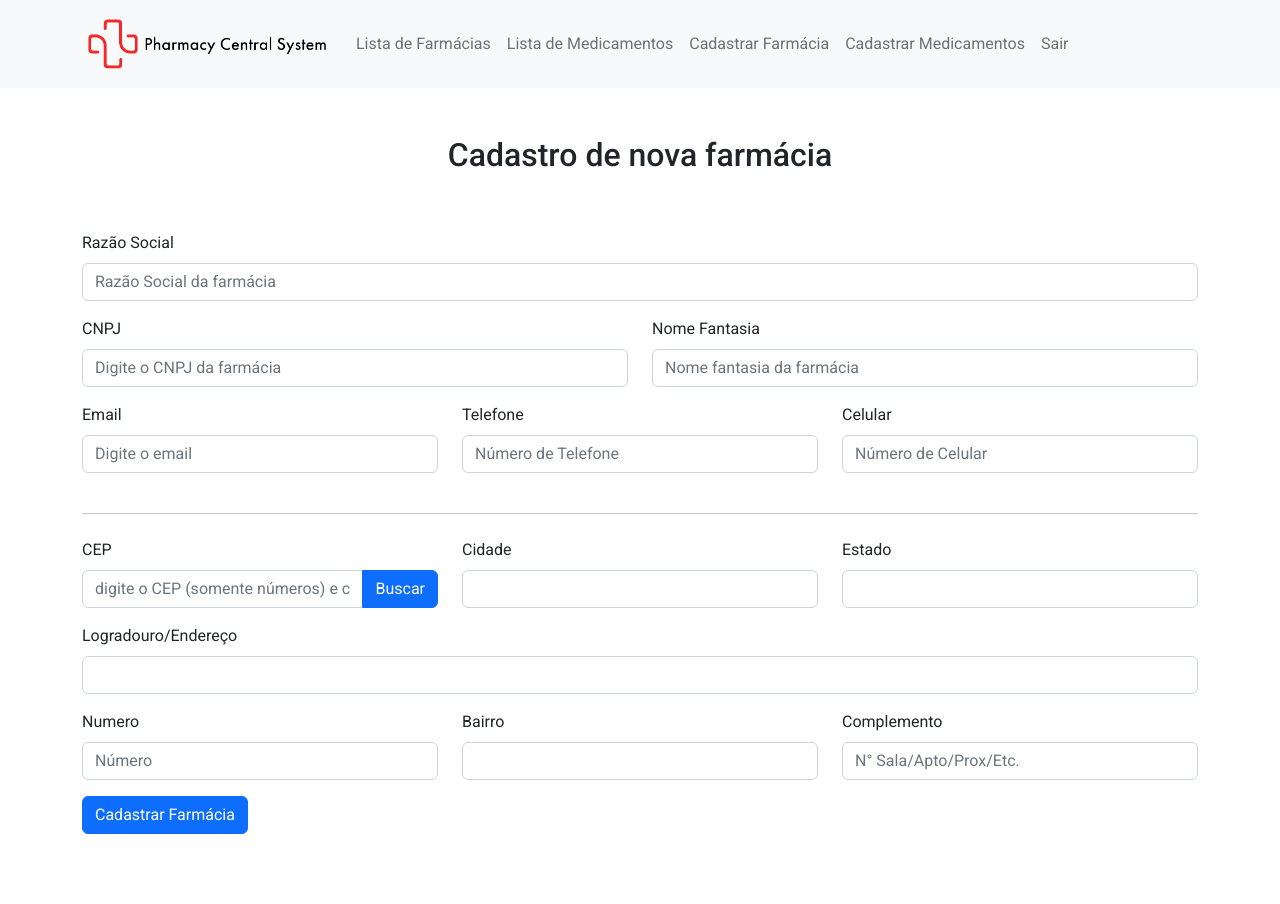
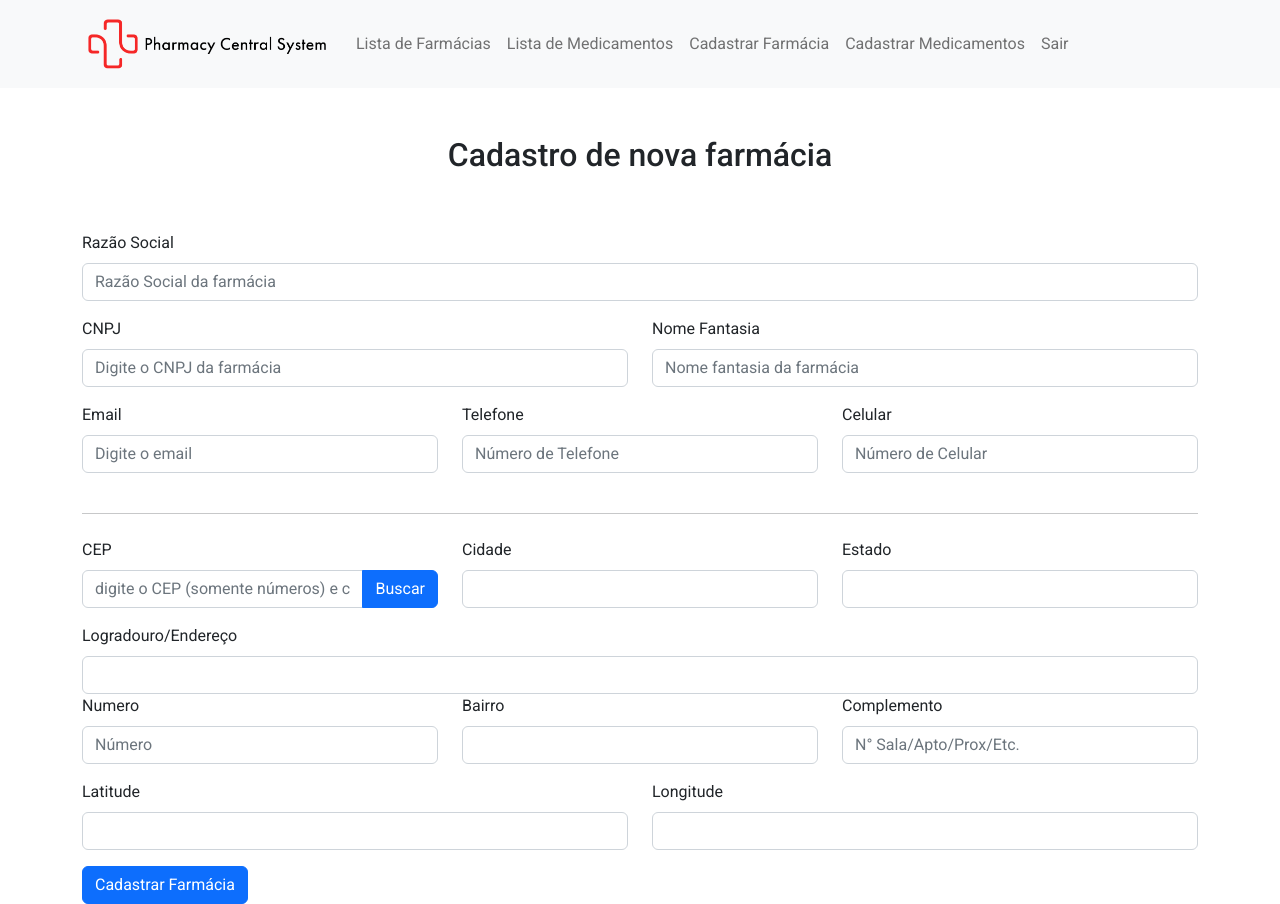
Before and after one commit to ThiagoThe/pharmacyCentralSystem, a React (Vite) app: page /cadastro-farmacias in a window 1280 px wide. Before the commit the page ends 834 px from the top, so only its background shows below. Built offline with nearby package versions, Linux system fonts and the light colour scheme; data requests are answered from the project's data file.

Commit message:
refactor: mudanças de cód de cadastro e mapa

```diff
--- a/data/dbPcs.json
+++ b/data/dbPcs.json
@@ -8,6 +8,7 @@
       "email": "farmaciacentral@exemplo.com",
       "telefone": "(00) 0000-0000",
       "celular": "(00) 00000-0000",
+      "endereco": {
         "cep": "00000-000",
         "logradouro": "Rua dos Remédios",
         "numero": "123",
@@ -15,7 +16,9 @@
         "cidade": "Florianópolis",
         "estado": "SC",
         "complemento": "Sala 1",
-      "geocode": [-27.598, -48.558]
+        "latitude": -27.598,
+        "longitude": -48.558
+      }
     },
     {
       "id": 2,
@@ -25,6 +28,7 @@
       "email": "farmaciapopular@exemplo.com",
       "telefone": "(00) 0000-0000",
       "celular": "(00) 00000-0000",
+      "endereco": {
         "cep": "11111-111",
         "logradouro": "Avenida dos Medicamentos",
         "numero": "456",
@@ -32,7 +36,9 @@
         "cidade": "Florianópolis",
         "estado": "SC",
         "complemento": "",
-      "geocode": [-27.59, -48.55]
+        "latitude": -27.59,
+        "longitude": -48.55
+      }
     },
     {
       "id": 3,
@@ -42,6 +48,7 @@
       "email": "drogariadagente@exemplo.com",
       "telefone": "(00) 0000-0000",
       "celular": "(00) 00000-0000",
+      "endereco": {
         "cep": "22222-222",
         "logradouro": "Praça dos Remédios",
         "numero": "789",
@@ -49,7 +56,29 @@
         "cidade": "Florianópolis",
         "estado": "SC",
         "complemento": "Loja 2",
-      "geocode": [-27.59, -48.558]
+        "latitude": -27.59,
+        "longitude": -48.558
+      }
+    },
+    {
+      "razao_social": "Farmacia do Povo",
+      "cnpj": "12.006.456/0001-69",
+      "nome_fantasia": "A farmácia",
+      "email": "farm@gmail.com",
+      "telefone": "489999-9999",
+      "celular": "489999-99999",
+      "endereco": {
+        "cidade": "Lages",
+        "estado": "SC",
+        "logradouro": "Rua Nelson Carneiro Borges",
+        "bairro": "São Luiz",
+        "numero": "220",
+        "complemento": "até 499/500",
+        "cep": "88512-200",
+        "latitude": "-27",
+        "longitude": "-48"
+      },
+      "id": 4
     }
   ],
   "medicamentos": [
--- a/src/components/Map/Map.jsx
+++ b/src/components/Map/Map.jsx
@@ -3,6 +3,7 @@ import "leaflet/dist/leaflet.css";
 import MarkerClusterGroup from "react-leaflet-cluster";
 import { useFarm } from "../../contexts/farmContext";
 import { PopFarm } from "./PopFarm";
+import L from "leaflet";
 
 export const Map = () => {
   const geo = useFarm();
@@ -19,7 +20,15 @@ export const Map = () => {
       />
       <MarkerClusterGroup>
         {geo.farmacias.map((farmacia) => (
-          <Marker position={farmacia.geocode} key={farmacia.id}>
+          <Marker
+            position={
+              new L.LatLng(
+                farmacia.endereco.latitude,
+                farmacia.endereco.longitude
+              )
+            }
+            key={farmacia.id}
+          >
             <Popup>
               <PopFarm farmacia={farmacia} />
             </Popup>
--- a/src/pages/CadastroFarm.jsx
+++ b/src/pages/CadastroFarm.jsx
@@ -17,12 +17,20 @@ function CadastroFarm() {
           numero: dados.numero,
           complemento: dados.complemento,
           cep: dados.cep,
+          latitude: dados.latitude,
+          longitude: dados.longitude,
         });
       })
       .catch((error) => console.log(error));
   };
 
-  const { register, handleSubmit, setValue, reset } = useForm();
+  const {
+    register,
+    handleSubmit,
+    setValue,
+    reset,
+    formState: { errors },
+  } = useForm();
 
   const salvarFarm = (informacoes) => {
     console.log(informacoes);
@@ -164,7 +172,7 @@ function CadastroFarm() {
             </Form.Group>
           </Row>
 
-          <Form.Group className="mb-3">
+          <Form.Group as={Col}>
             <Form.Label>Logradouro/Endereço</Form.Label>
             <Form.Control
               id="logradouro"
@@ -203,6 +211,30 @@ function CadastroFarm() {
             </Form.Group>
           </Row>
 
+          <Row className="mb-3">
+            <Form.Group as={Col}>
+              <Form.Label>Latitude</Form.Label>
+              <Form.Control
+                id="latitude"
+                type="number"
+                {...register("endereco.latitude", {
+                  required: true,
+                })}
+              />
+            </Form.Group>
+
+            <Form.Group as={Col}>
+              <Form.Label>Longitude</Form.Label>
+              <Form.Control
+                id="longitude"
+                type="number"
+                {...register("endereco.longitude", {
+                  required: true,
+                })}
+              />
+            </Form.Group>
+          </Row>
+
           <Button variant="primary" type="submit">
             Cadastrar Farmácia
           </Button>
```
Lines whose indentation alone changed are shown as unchanged.
